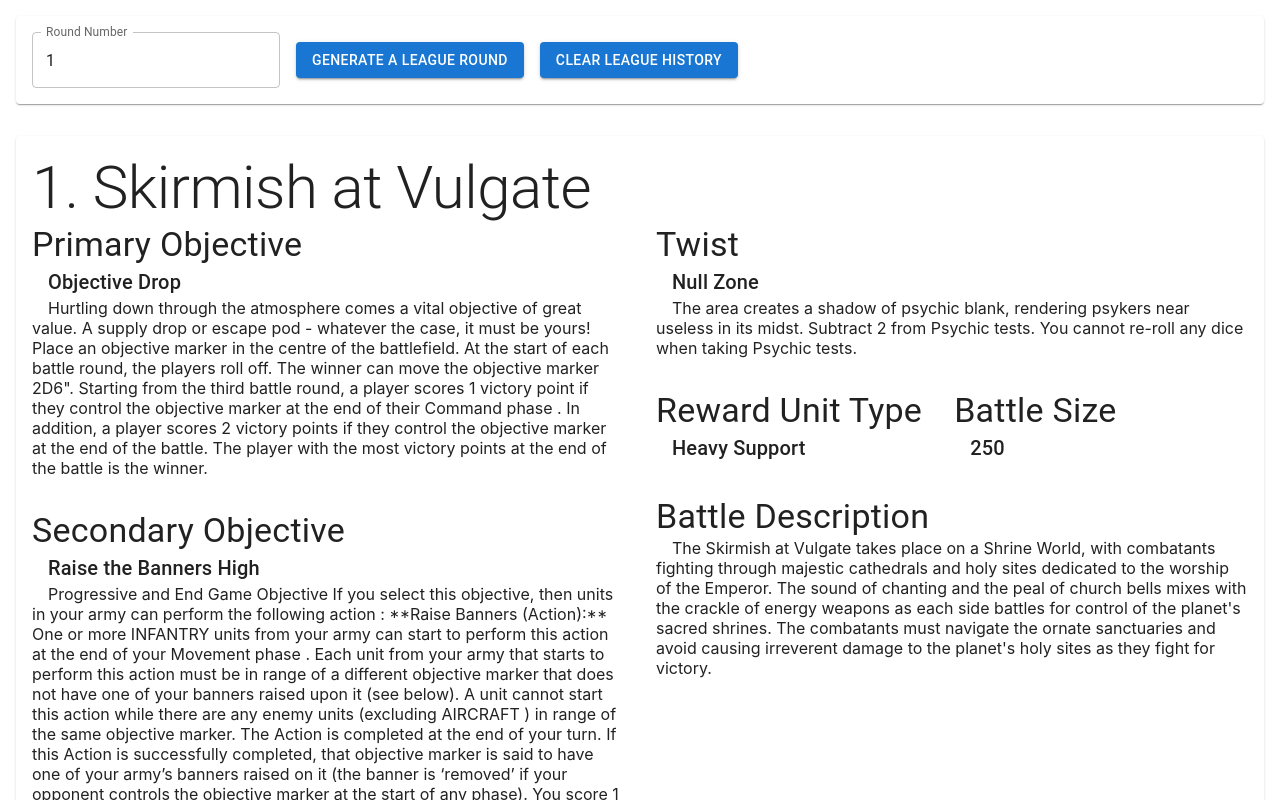
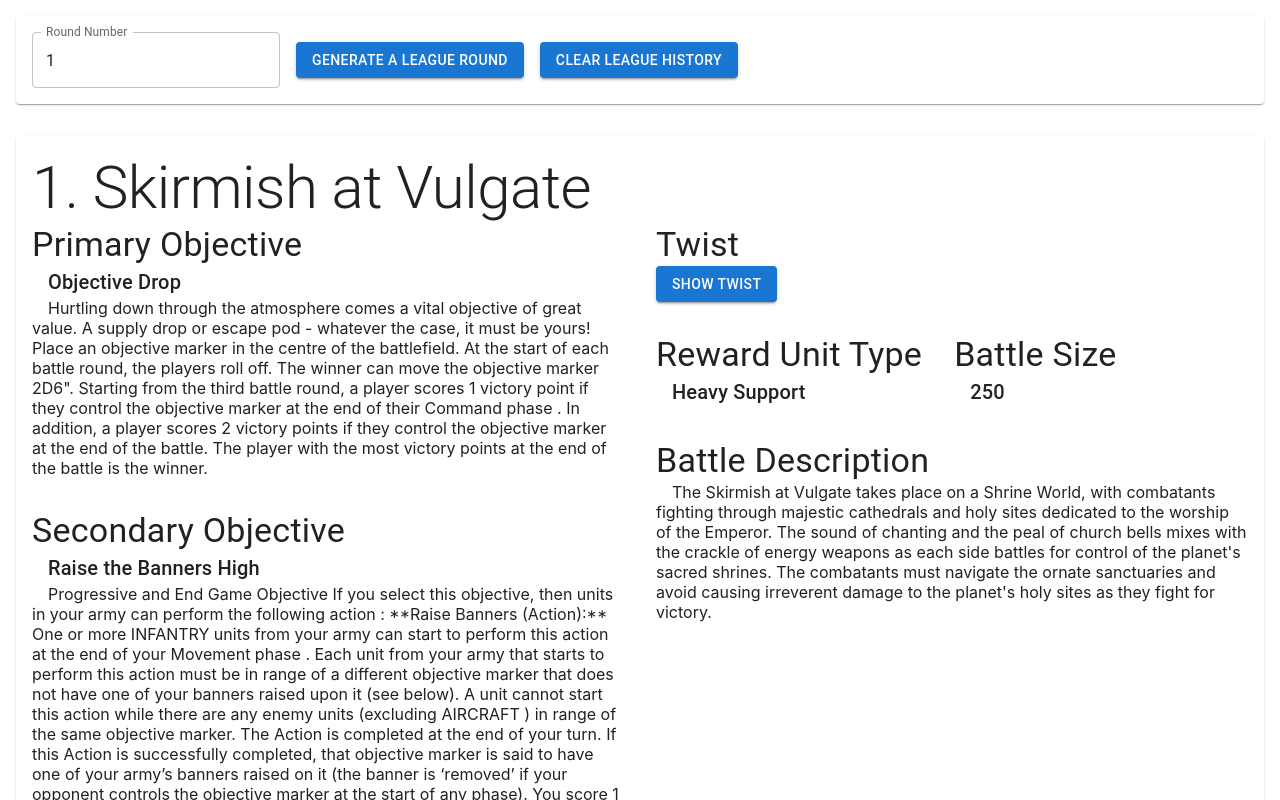
Before and after one commit to ken-bimmel/wh40k-hexgen, a React (Create React App) app: page / in a window 1280 px wide. Both pictures are taken after a click on the button "GENERATE A LEAGUE ROUND". Shown: the top 800 px of the page. Built offline with nearby package versions, Linux system fonts and the light colour scheme.

Commit message:
Fix showing twists

```diff
--- a/src/components/BattlefieldCard.jsx
+++ b/src/components/BattlefieldCard.jsx
@@ -2,14 +2,14 @@ import { useState, useEffect } from "react";
 import { Grid, Card, Button, Typography } from "@mui/material";
 
 function BattlefieldCard({ battlefield, index }) {
-  const [showTwist, setShowTwist] = useState(true);
+  const [showTwist, setShowTwist] = useState(false);
 
   const toggleShowTwist = () => {
     setShowTwist(!showTwist);
   };
 
   useEffect(() => {
-    setShowTwist(true);
+    setShowTwist(false);
   }, [battlefield]);
 
   return (
```
